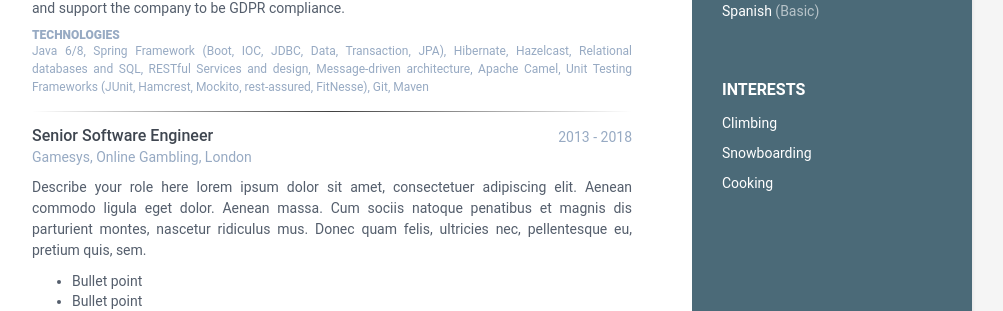
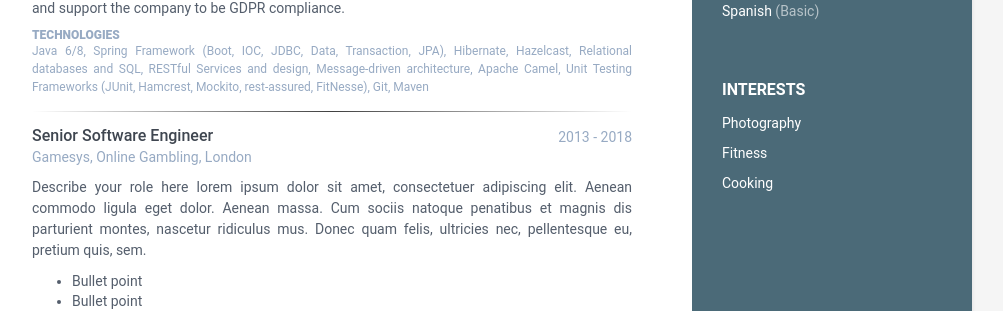
Before and after one commit to valdemarpereira/valdemarpereira.github.io, a Jekyll site: the page built from index.html, in a window 1280 px wide and 900 px high, scrolled down 708 px. Shown: the part 145-456 px from the top of the window, without its empty margins (168-1171 px from the left). Built offline with Jekyll 4.4.1, drawn with Linux system fonts in a browser that asks for light colours.

Commit message:
more updates

```diff
--- a/_data/data.yml
+++ b/_data/data.yml
@@ -35,10 +35,10 @@ sidebar:
         level: Basic
 
     interests:
-      - item: Climbing
+      - item: Photography
         link:
 
-      - item: Snowboarding
+      - item: Fitness
         link:
 
       - item: Cooking
--- a/_includes/head.html
+++ b/_includes/head.html
@@ -8,7 +8,7 @@
   {% endif%}
   <meta http-equiv="X-UA-Compatible" content="IE=edge">
   <meta name="viewport" content="width=device-width, initial-scale=1.0">
-  <meta name="description" content="A beautiful Jekyll theme for creating resume">
+  <meta name="description" content="Valdemar Pereira's Online CV">
 
   <!-- Favicon -->
   <link rel="shortcut icon" href="favicon.ico">
```
